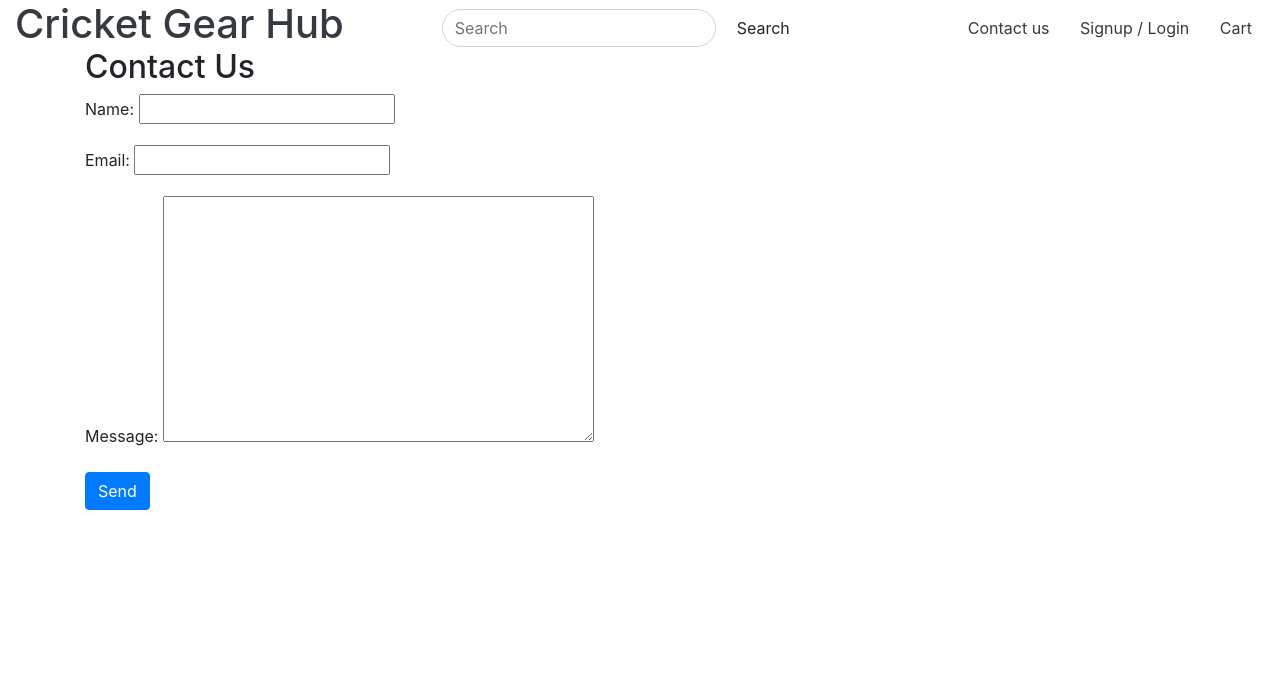
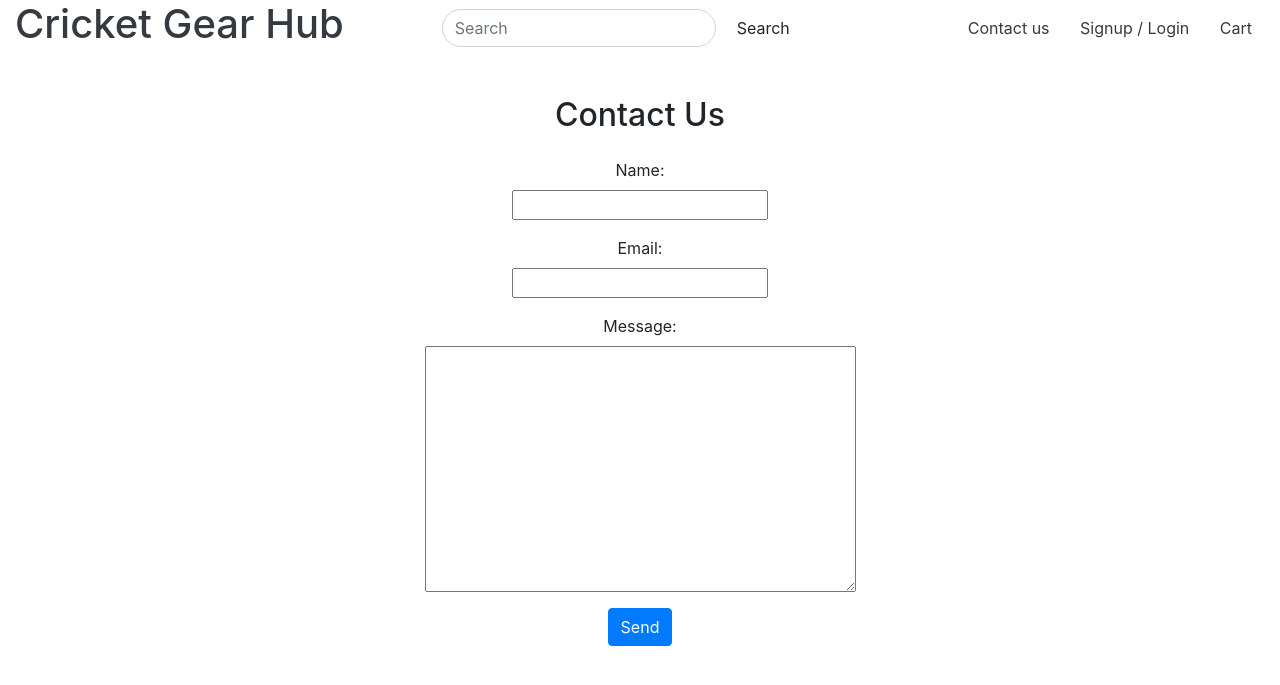
Before and after one commit to Craig-Hudson/cricket-gear-hub, a Django app: page /contact/ in a window 1280 px wide. Shown: the top 685 px of the page. Run offline with Django 3.2, Linux system fonts and the light colour scheme; some libraries are stand-ins or nearby versions.

Commit message:
adjust form to center align on page

```diff
--- a/contact/templates/contact/contact.html
+++ b/contact/templates/contact/contact.html
@@ -1,14 +1,30 @@
+
 {% extends 'base.html' %}
 
 {% block extra_title %}- Contact Us{% endblock %}
 
 {% block content %}
-    <div class="container mt-5">
-        <h2>Contact Us</h2>
-        <form method="post">
-            {% csrf_token %}
-            {{ form.as_p }}
-            <button type="submit" class="btn btn-primary">Send</button>
-        </form>
+    <div class="container mt-5 pt-5">
+        <h2 class="text-center mb-4">Contact Us</h2>
+        <div class="row justify-content-center">
+            <div class="col-md-6">
+                <form method="post" class="d-flex align-items-center flex-column">
+                    {% csrf_token %}
+                    <div class="form-group d-flex flex-column align-items-center">
+                        <label for="id_name">Name:</label>
+                        {{ form.name }}
+                    </div>
+                    <div class="form-group d-flex flex-column align-items-center">
+                        <label for="id_email">Email:</label>
+                        {{ form.email }}
+                    </div>
+                    <div class="form-group d-flex flex-column align-items-center">
+                        <label for="id_message">Message:</label>
+                        {{ form.message }}
+                    </div>
+                    <button type="submit" class="btn btn-primary">Send</button>
+                </form>
+            </div>
+        </div>
     </div>
 {% endblock %}
```
